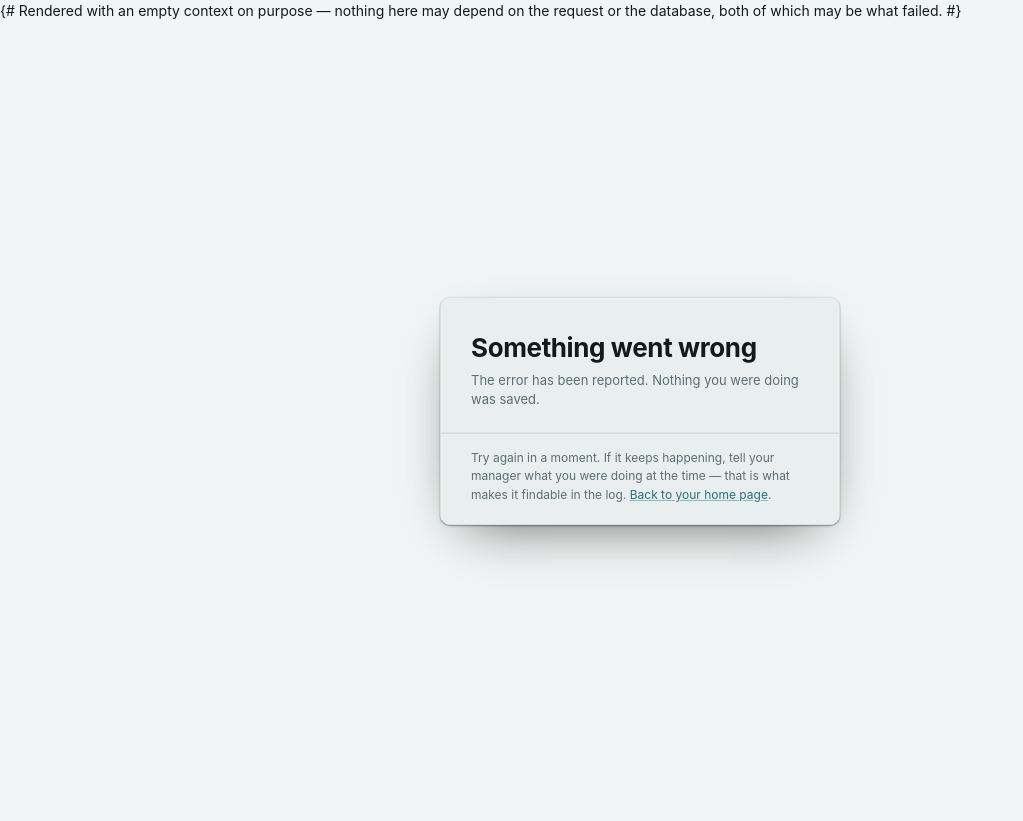
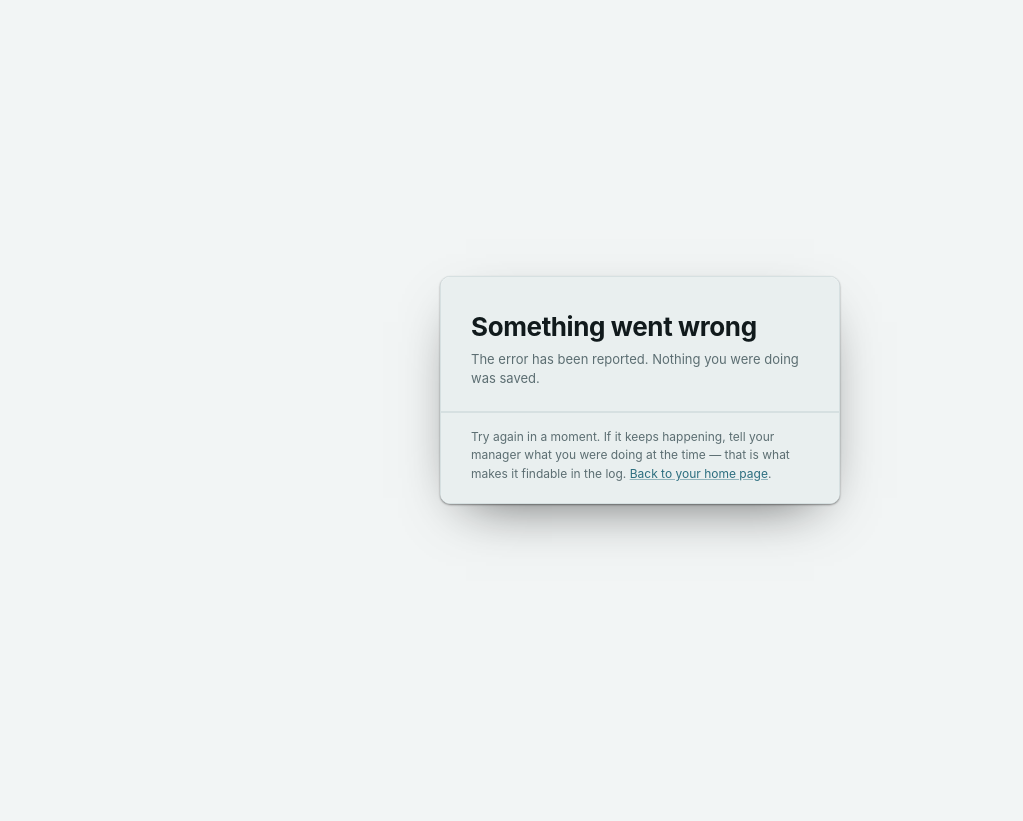
Before and after one commit to Only1Queen/smtihub, a Django app: template hub/templates/500.html in a window 1280 px wide. Shown: the whole page, without its empty margins (0-1023 px from the left). After the commit the page ends 541 px from the top, so only its background shows below. Run offline with Django 5.2, Linux system fonts and the light colour scheme; the template is opened without the code that fills it, so the values that code supplies are empty.

Commit message:
Fix the 500 page emitting its own comment as page text
Django's {# #} is single-line only, so the two-line comment was rendered
verbatim. Landing before <html>, the parser hoisted it into <body>, where
it became an extra flex item and pushed the card into the bottom corner.

Co-Authored-By: Claude Opus 5 <noreply@anthropic.com>

```diff
--- a/hub/templates/500.html
+++ b/hub/templates/500.html
@@ -1,6 +1,6 @@
 {% load static %}<!doctype html>
-{# Rendered with an empty context on purpose — nothing here may depend on the
-   request or the database, both of which may be what failed. #}
+{% comment %}Rendered with an empty context on purpose — nothing here may depend
+on the request or the database, both of which may be what failed.{% endcomment %}
 <html lang="en">
 <head>
   <meta charset="utf-8">
```
